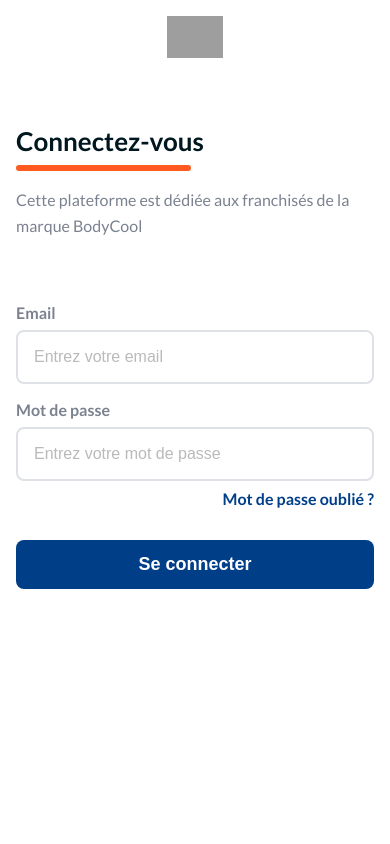
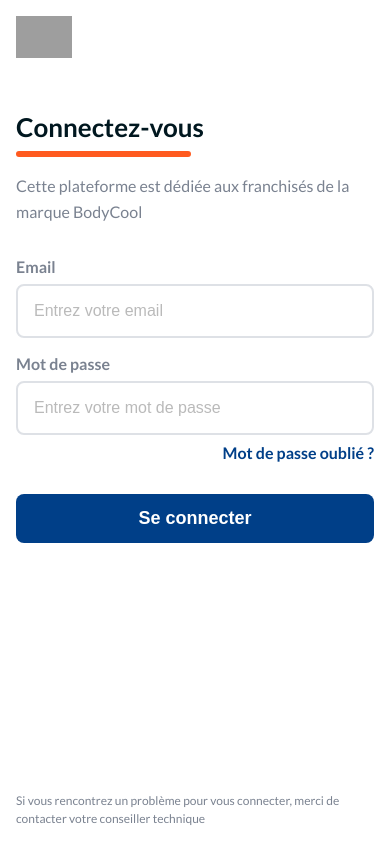
Before and after one commit to devbymoz/bodycool, a Symfony app: template templates/login/connexion.html.twig in a window 390 px wide. Run offline with Twig, Linux system fonts and the light colour scheme; the template is opened without the code that fills it, so the values that code supplies are empty; some libraries are stand-ins or nearby versions; grey boxes are pictures that could not be loaded.

Commit message:
- Factorisation du CSS - Info bulle au passage de la souris sur les icones du menu - Surbrillance du menu en fonction de la page affichée - Ajout d'un overlay au menu mobile et fermeture du menu au clic sur l'overlay - Correction bug mineurs d'affichages - Amélioration du template de base twig

```diff
--- a/public/css/style.css
+++ b/public/css/style.css
@@ -1,14 +1,8 @@
-*, ::before, ::after {
-    box-sizing: border-box;
-    margin: 0;
-    padding: 0;
-}
+*, ::before, ::after { box-sizing: border-box; margin: 0; padding: 0; }
 
 body {
     -webkit-font-smoothing: antialiased;
     font-family: 'Lato', sans-serif;
-    height: 100vh;
-    padding: 0 16px;
     color: #00171f;
     font-size: 16px;
 }
@@ -23,18 +17,15 @@ a:hover { color: #FF5A1F;}
 ul { list-style-type: none; }
 .text-xs { font-size: 12px; }
 .light-text { color: #7A8290; }
-.logo { text-align: center; }
+.container { padding: 0 16px }
 
-@media screen and (min-width: 620px)  {
-    .logo { text-align: left; }
+@media screen and (min-width: 620px) {
     h1 { font-size: 32px; margin-bottom: 16px;}
     h2 { font-size: 28px; }
     h3 { font-size: 22px; }
-    body { font-size: 18px; padding: 0 32px; }
+    body { font-size: 18px; }
+    .container { padding: 0 32px }
 }
-
-header { margin-bottom: 64px; padding-top: 16px}
-footer p { line-height: 20px; }
 
 /* Formulaire */
 input {
@@ -51,7 +42,7 @@ input::placeholder { color: #BABABA; font-size: inherit; }
 form > div:not(:first-child) { margin-top: 16px; }
 
 /* Boutons */
-.button-primary {
+.btn-primary {
     height: 49px;
     background-color: #003F88;
     border: none;
@@ -60,23 +51,23 @@ form > div:not(:first-child) { margin-top: 16px; }
     font-weight: 700;
     width: 100%;
     font-size: 18px;
-    margin-top: 32px;
     cursor: pointer;
-
 }
-.button-secondary { background-color: #FF5A1F; }
-button:hover { opacity: 0.92; transition-duration: 600ms;}
+.btn-secondary { background-color: #FF5A1F; }
+button:hover { opacity: 0.8; transition-duration: 400ms;}
 
 
 /* LAYOUT GENERAL */
 /* Header (logo, menu hamburger et photo utilisateur */
 .main-header {
+    padding: 16px;
+    margin-bottom: 34px;
     display: flex;
     justify-content: space-between;
     align-items: center;
-    gap: 8px;
-    margin-bottom: 32px;
+    gap: 16px;
 }
+.logo { text-align: center; }
 .user-header { display: flex; align-items: center; }
 .welcome-user { display: none; }
 .user-picture img{ border-radius: 100%; border: 2px solid #FFF; object-fit: cover; }
@@ -194,27 +196,46 @@ button:hover { opacity: 0.92; transition-duration: 600ms;}
     }
 }
 
-
-
-
-
-/* MAIN */
-.border-h1 { border: 3px solid #FF5A1F; width: 175px; border-radius: 10px; margin-bottom: 16px;}
-
-
-
+/* Info bulle lors du passage de la souris sur une icone du menu (JavaScript) */
+.bulle-menu {
+    padding: 4px 32px 4px 16px;
+    border-radius: 4px 64px 4px 4px;
+    background-color: #ed5018f0;
+    color: #FFF;
+    position: fixed;
+    left: 52px;
+    margin-top: -20px;
+}
+.menu-mobile-overlay {
+    background-color: rgba(17, 21, 24, 0.45);
+    height: 100vh;
+    width: 100vw;
+    position: fixed;
+    top: 0;
+    right: 0;
+}
 
 
 /* PAGE LOGIN ET MOT DE PASSE OUBLIÉ */
+.format-page-login { margin-left: 0; }
+.container-login, .footer-login { padding: 0 16px }
 .block-login, .footer-login { max-width: 475px; }
-.block-form-login { margin-top: 64px; }
+.block-form-login { margin-top: 32px; }
 .block-form-login a{
     display: block;
     font-weight: bold;
     text-align: right;
     margin-top: 8px;
 }
-
+.footer-login { position: absolute; bottom: 16px; }
+.footer-login p { line-height: 18px;}
+@media screen and (max-height: 660px){
+    .footer-login { position: static; margin-top: 16px;}
+}
+.block-form-login button { margin-top: 32px;}
+@media screen and (min-width: 620px)  {
+    .container-login, .footer-login { padding: 0 32px }
+}
 @media screen and (min-width: 970px) {
     .background-login {
         position: absolute;
--- a/public/js/menu-mobile.js
+++ /dev/null
@@ -1,19 +0,0 @@
-let hbrgMenu = document.querySelector('.hamburger-menu');
-let menuMobile = document.querySelector('.display-menu-mobile');
-let closeMenu = document.querySelector('.close-menu');
-let menuNavigation = document.querySelector('.menu-navigation');
-
-
-/* Au click sur l'icon hamburger, on affiche le menu */
-hbrgMenu.addEventListener('click', (e) => {
-    menuMobile.classList.remove('display-menu-mobile');
-    //document.body.style.background = 'red';
-
-    console.log(e);
-})
-
-
-/* Au click sur l'icon de fermeture du menu, on le ferme */
-closeMenu.addEventListener('click', () => {
-    menuMobile.classList.add('display-menu-mobile');
-})
--- a/templates/base.html.twig
+++ b/templates/base.html.twig
@@ -14,13 +14,10 @@
         {% block stylesheets %}
             <link rel="stylesheet" href="{{ asset('/css/style.css') }}">
         {% endblock %}
-
     </head>
-
 
     <body>
         {% block header %}
-        <div class="contain">
                 <nav class="menu-navigation display-menu-mobile">
                     <div class="top-menu">
                         <i class="fa-solid fa-bolt bolt"></i><h3>Franchise</h3>
@@ -29,34 +26,64 @@
                     <div class="user-menu">
                         <h4 class="light-text">MON COMPTE</h4>
                             <ul>
-                            <li><i class="fa-regular fa-circle-user"></i><a href="#">Profil</a></li>
-                            <li><i class="fa-regular fa-address-card"></i><a href="#">Franchise</a></li>
-                            <li><i class="fa-regular fa-building"></i><a href="#">Structures</a></li>
+                                <a href="{{ path('app_profil') }}">
+                                    <i class="fa-regular fa-circle-user"></i>
+                                    <li>Profil</li>
+                                </a>
+                                <a href="#">
+                                    <i class="fa-regular fa-address-card"></i>
+                                    <li>Franchise</li>
+                                </a>
+                                <a href="#">
+                                    <i class="fa-regular fa-building"></i>
+                                    <li>Structures</li>
+                                </a>
                             </ul>
                     </div>
                     <div class="technician-menu">
                         <h4 class="light-text">TECHNICIEN</h4>
                             <ul>
-                            <li><i class="fa-regular fa-address-book"></i><a href="#">Les franchises</a></li>
-                            <li><i class="fa-regular fa-square-plus"></i><a href="#">Ajouter une franchise</a></li>
-                            <li><i class="fa-regular fa-rectangle-list"></i><a href="#">Mes structures</a></li>
-                            <li><i class="fa-regular fa-square-plus"></i><a href="#">Ajouter une structure</a></li>
-                            <li><i class="fa-regular fa-paste"></i><a href="#">Les fonctionnalités</a></li>
-                            <li><i class="fa-regular fa-pen-to-square"></i><a href="#">Ajouter une fonctionnalité</a></li>
+                                <a href="profi">
+                                    <i class="fa-regular fa-address-book"></i>
+                                    <li>Les franchises</li>
+                                </a>
+                                <a href="profi">
+                                    <i class="fa-regular fa-square-plus"></i>
+                                    <li>Ajouter une franchise</li>
+                                </a>
+                                <a href="profi">
+                                    <i class="fa-regular fa-rectangle-list"></i>
+                                    <li>Les structures</li>
+                                </a>
+                                <a href="profi">
+                                    <i class="fa-regular fa-square-plus"></i>
+                                    <li>Ajouter une structure</li>
+                                </a>
+                                <a href="profi">
+                                    <i class="fa-regular fa-paste"></i>
+                                    <li>Les fonctionnalités</li>
+                                </a>
+                                <a href="profi">
+                                    <i class="fa-regular fa-pen-to-square"></i>
+                                    <li>Ajouter une fonctionnalité</li>
+                                </a>
                             </ul>
                     </div>
 
                     <div class="logout">
-                    <a href="#"><button class="button-primary"><i class="fa-solid fa-right-from-bracket"></i>Déconnexion</button></a>
+                        <a href="#" ><button class="btn-primary"><i class="fa-solid fa-right-from-bracket"></i>Déconnexion</button></a>
                     </div>
                     <div class="logout-mobile">
+                        <a href="profi">
                             <i class="fa-solid fa-right-from-bracket"></i>
+                            <p>Déconnexion</p>
+                        </a>
                     </div>
+
                     <footer class="footer-menu">
                         <p class="text-xs light-text">Tous droits réservés © BodyCool</p>
                         <p class="text-xs light-text">Version 1.0</p>
                     </footer>
-
                 </nav>
 
                 <header class="main-header">
@@ -79,15 +106,18 @@
                 </header>
         {% endblock %}
 
-            <main>
+            {% block main %}
+                <main class="container">
+                    <div class="main-title-page">
                         <h1>{% block title_h1 %}{% endblock %}</h1>
                         <div class="border-h1"></div>
+                    </div>
+                {% block content %}{% endblock %}
+                </main>
+            {% endblock %}
 
-                {% block body %}{% endblock %}
-            </main>
-        </div>
-
-
-        <script src="{{ asset('/js/menu-mobile.js') }}"></script>
+        {% block js_after %}
+            <script src="{{ asset('/js/app.js') }}"></script>
+        {% endblock %}
     </body>
 </html>
--- a/templates/login/connexion.html.twig
+++ b/templates/login/connexion.html.twig
@@ -1,20 +1,23 @@
 {% extends 'base.html.twig' %}
 
 {% block title %}Connectez-vous{% endblock %}
-{% block title_h1 %}Connectez-vous{% endblock %}
-
 
 {% block header %}
-    <header class="header-login">
+    <header class="main-header format-page-login">
         <div class="logo">
             <img src="{{ asset('/images/logo-bodycool.svg') }}" alt="Logo bodycool" height=42 width=auto>
         </div>
     </header>
 {% endblock %}
 
-{% block body %}
-    <main>
-        <div class="block-login">
+{% block main %}
+    <main class="container-login">
+        <div class="main-title-page">
+            <h1>{% block title_h1 %}Connectez-vous{% endblock %}</h1>
+                <div class="border-h1"></div>
+            </div>
+        {% block content %}
+            <div class="block-login">
             <p class="light-text">Cette plateforme est dédiée aux franchisés de la marque BodyCool</p>
 
             <div class="block-form-login">
@@ -28,16 +31,17 @@
                         <input type="text" name="mdp" id="mdp" placeholder="Entrez votre mot de passe">
                     </div>
                     <a href="http://">Mot de passe oublié ?</a>
-                    <button class="button-primary" type="submit">Se connecter</button>
+                    <button class="btn-primary" type="submit">Se connecter</button>
                 </form>
             </div>
-        </div>
-        <div class="background-login"></div>
+            </div>
+            <div class="background-login"></div>
+        {% endblock %}
     </main>
-{% endblock %}
-
-{% block footer %}
     <footer class="footer-login">
         <p class="text-xs light-text">Si vous rencontrez un problème pour vous connecter, merci de contacter votre conseiller technique</p>
     </footer>
+
 {% endblock %}
+
+{% block js_after %}{% endblock %}
```
Also changed, not shown: other parts of public/css/style.css (+53 -38 lines), templates/login/profil.html.twig (+0 -17 lines), public/js/app.js (added), 1 other file. Lines whose indentation alone changed are shown as unchanged.
